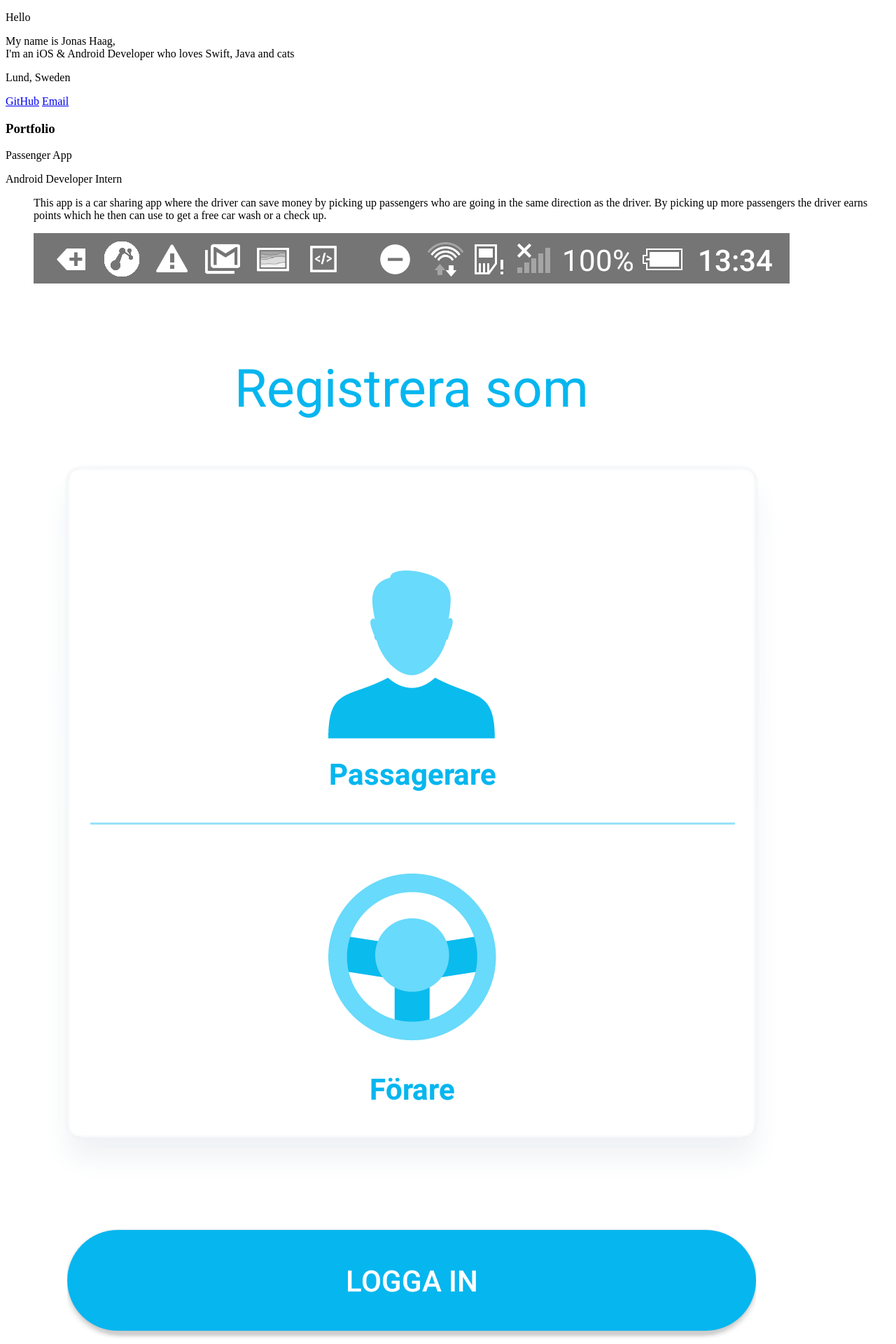
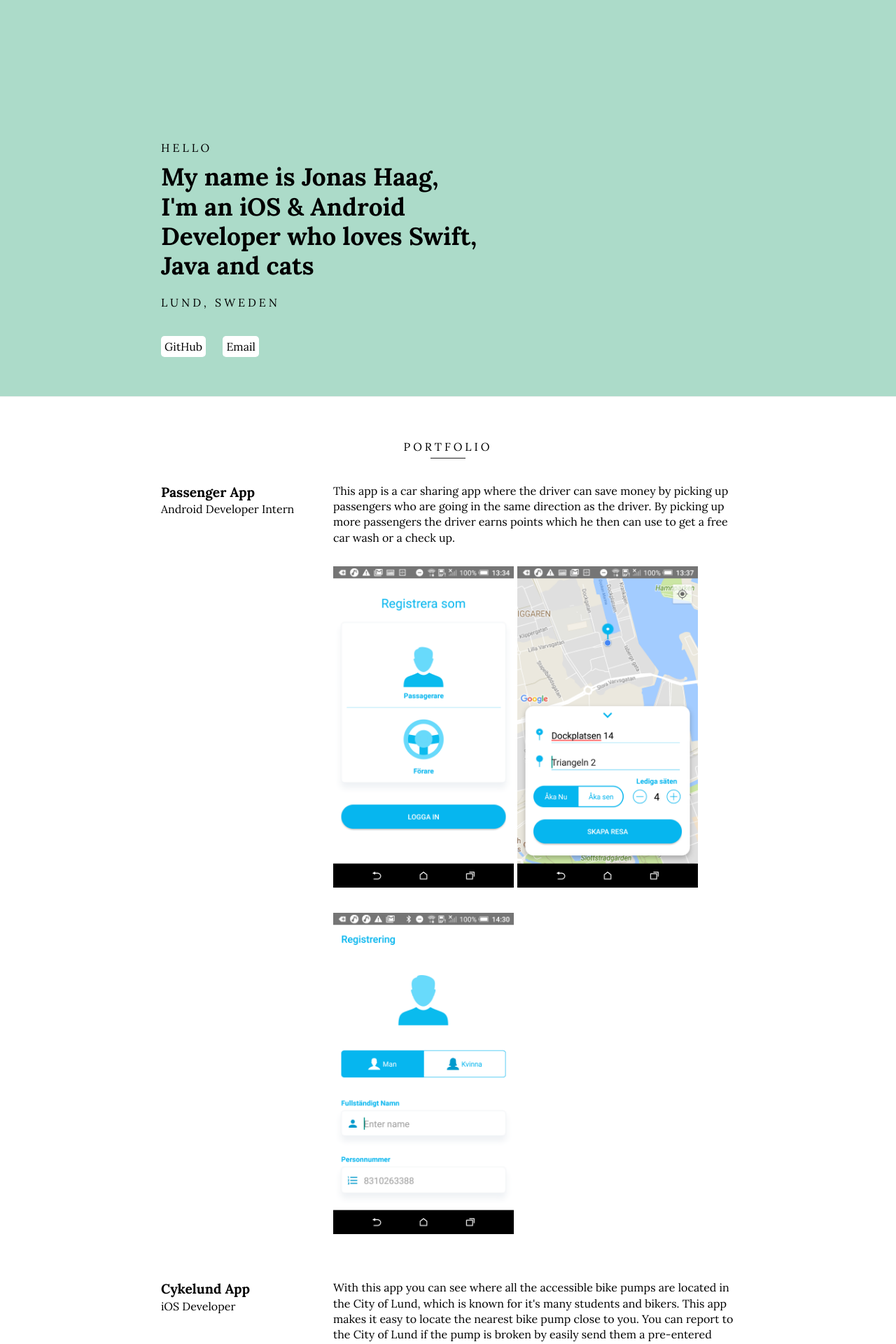
Before and after one commit to Wanaka/dev, a Jekyll site: the page built from index.html, in a window 1280 px wide. Shown: the top 1920 px of the page at 70% size. Built offline with Jekyll 4.4.1, drawn with Linux system fonts in a browser that asks for light colours.

```diff
--- a/_config.yml
+++ b/_config.yml
@@ -4,7 +4,7 @@
 title: Jonas Haag
 email: jonas.haag@hotmail.com
 description: Jonas Haag Portfolio
-baseurl: "portfolio"
+baseurl: /portfolio/
 url: ""
 name: Jonas Haag
 job:  iOS & Android Developer
```
